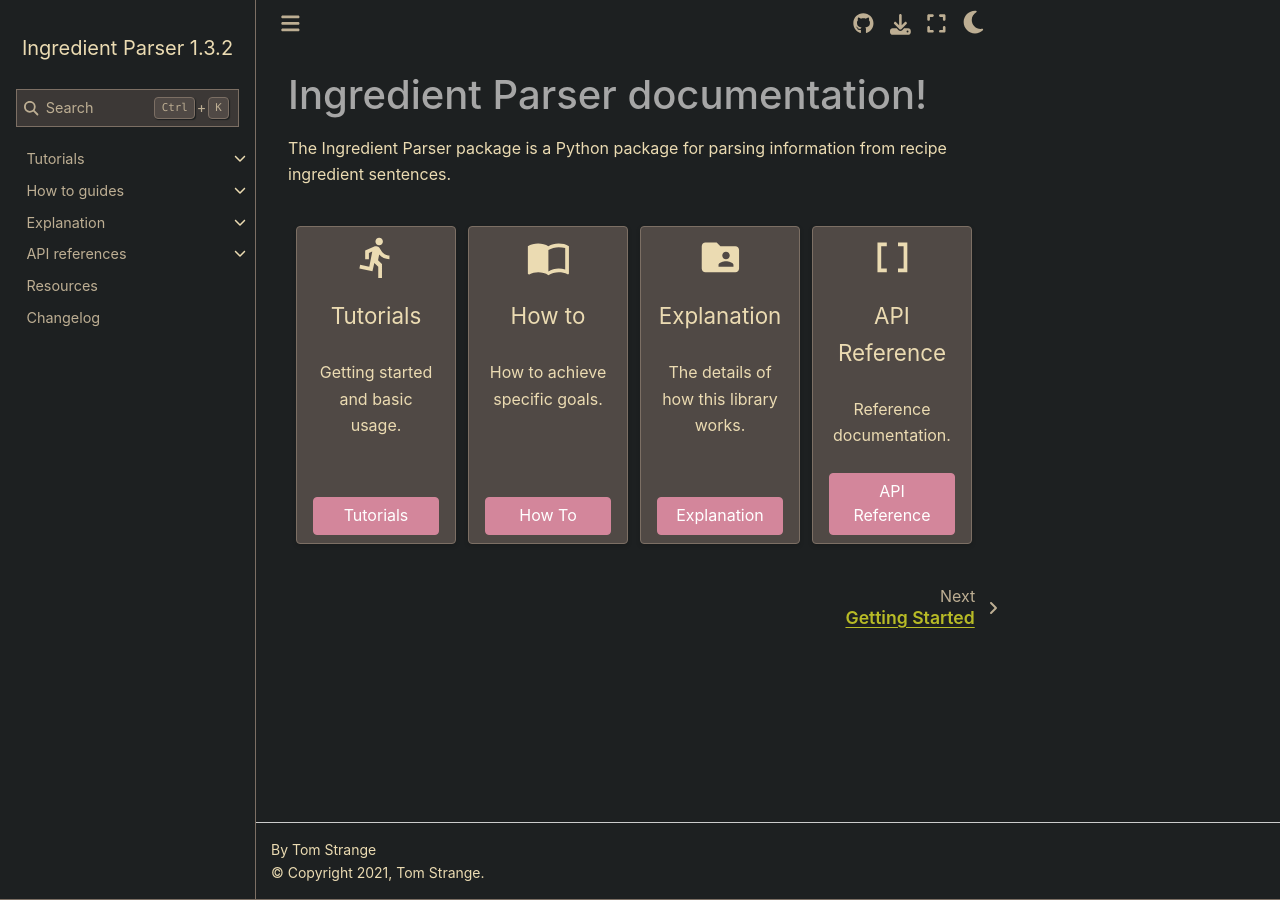
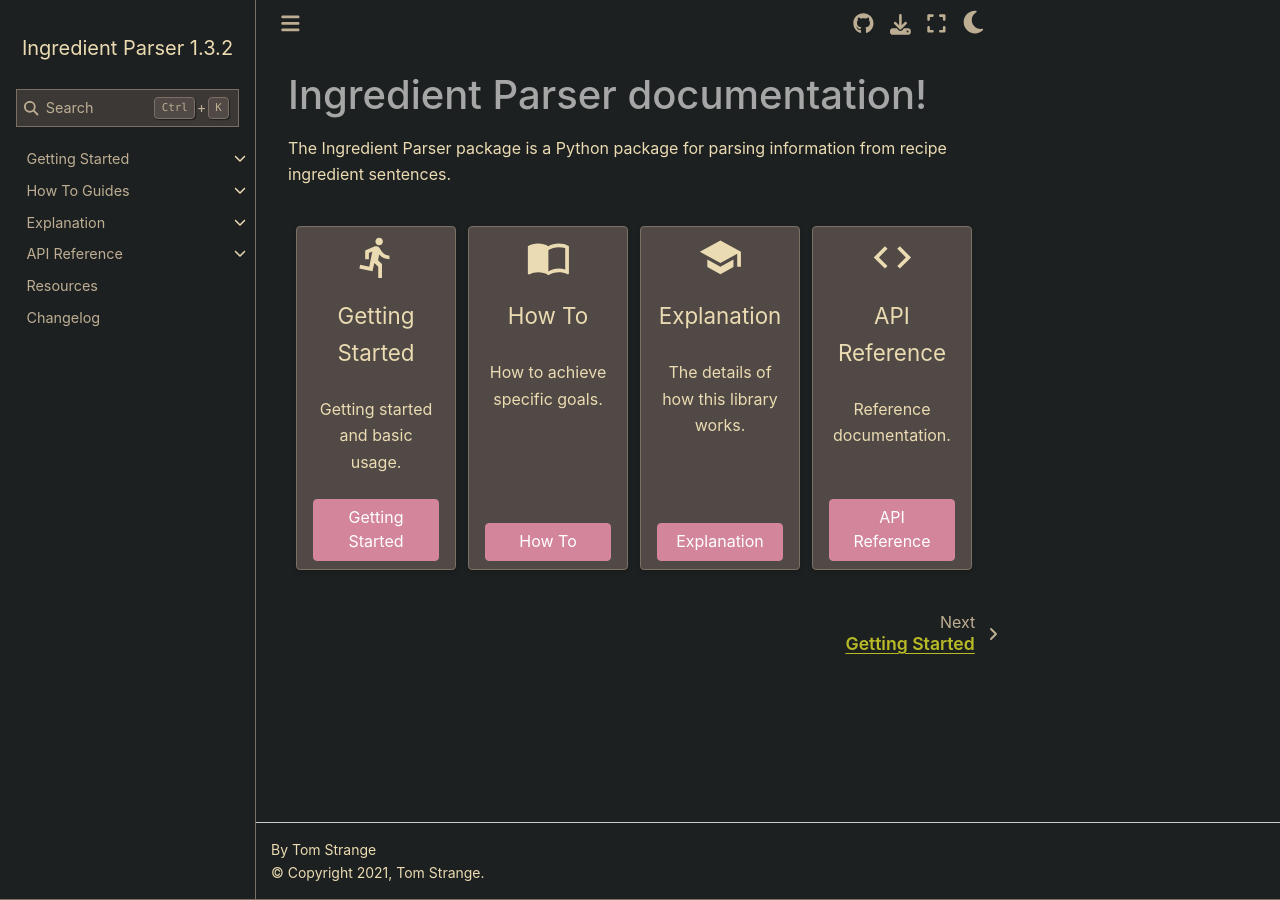
Before and after one commit to strangetom/ingredient-parser, a Sphinx documentation site: the page built from docs/source/index.rst, in a window 1280 px wide. Built offline with Sphinx 7.4.7 and the Sphinx Book theme 1.1.4, drawn with Linux system fonts in a browser that asks for light colours; pages that are not in the unit, such as notebooks, are missing from menus.

Commit message:
Docs: More tweaks

```diff
--- a/docs/source/how-to/convert-units.rst
+++ b/docs/source/how-to/convert-units.rst
@@ -6,7 +6,7 @@ This allows easy programmatic conversion between different units.
 
 .. admonition:: Prerequisites
 
-    Programmatic conversion of units is only possible if none of the quantity, quantity_max and unit are ``str``.
+    Programmatic conversion of units is only possible if none of the ``quantity``, ``quantity_max`` and ``unit`` fields are ``str``.
 
 The ``convert_to`` function of :class:`IngredientAmount <ingredient_parser.dataclasses.IngredientAmount>` accepts the units to convert to and, optionally, a density if the conversion is between mass and volume.
 
--- a/docs/source/index.rst
+++ b/docs/source/index.rst
@@ -12,8 +12,8 @@ The Ingredient Parser package is a Python package for parsing information from r
 
       :material-regular:`directions_run;2em;sd-color-secondary`
 
-      Tutorials
-      ^^^^^^^^^
+      Getting Started
+      ^^^^^^^^^^^^^^^
       Getting started and basic usage.
       +++
       .. button-ref:: tutorials/index
@@ -21,7 +21,7 @@ The Ingredient Parser package is a Python package for parsing information from r
                   :color: secondary
                   :click-parent:
 
-                  Tutorials
+                  Getting Started
 
 
    .. grid-item-card::
@@ -31,7 +31,7 @@ The Ingredient Parser package is a Python package for parsing information from r
 
       :material-regular:`import_contacts;2em;sd-color-secondary`
 
-      How to
+      How To
       ^^^^^^
       How to achieve specific goals.
       +++
@@ -48,7 +48,7 @@ The Ingredient Parser package is a Python package for parsing information from r
       :padding: 3 1 2 1
       :margin: 1 1 0 0
 
-      :material-regular:`folder_shared;2em;sd-color-secondary`
+      :material-regular:`school;2em;sd-color-secondary`
 
       Explanation
       ^^^^^^^^^^^
@@ -67,7 +67,7 @@ The Ingredient Parser package is a Python package for parsing information from r
       :padding: 3 1 2 1
       :margin: 1 1 0 0
 
-      :material-regular:`data_array;2em;sd-color-secondary`
+      :material-regular:`code;2em;sd-color-secondary`
 
       API Reference
       ^^^^^^^^^^^^^
@@ -84,9 +84,9 @@ The Ingredient Parser package is a Python package for parsing information from r
    :maxdepth: 1
    :hidden:
 
-   Tutorials <tutorials/index>
-   How to guides <how-to/index>
+   Getting Started <tutorials/index>
+   How To Guides <how-to/index>
    Explanation <explanation/index>
-   API references <reference/index>
+   API Reference <reference/index>
    Resources <resources/index>
    changelog
```
